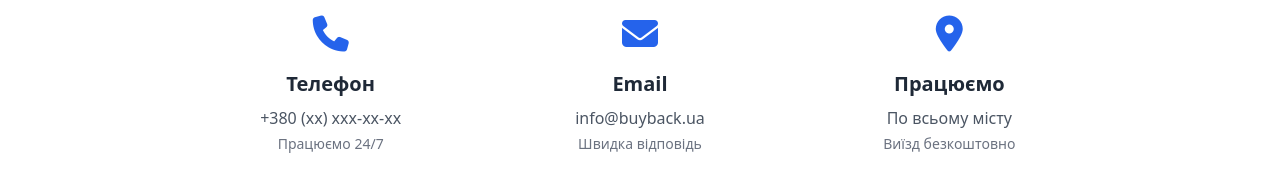
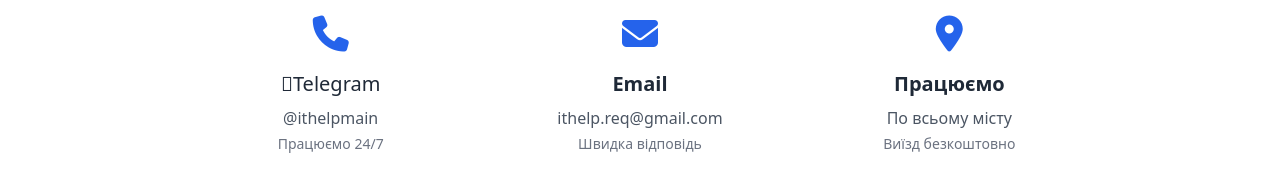
Before and after one commit to TurboPWNZ/overstock, a plain HTML site: page index.html in a window 1280 px wide. Shown: the part 2954-3134 px from the top of the page. Drawn offline with nearby package versions, Linux system fonts and the light colour scheme.

Commit message:
git update

```diff
--- a/index.html
+++ b/index.html
@@ -302,8 +302,8 @@
                         <div class="text-blue-600 text-4xl mb-4">
                             <i class="fas fa-phone"></i>
                         </div>
-                        <h3 class="text-xl font-semibold mb-2">Телефон</h3>
-                        <p class="text-gray-600">+380 (xx) xxx-xx-xx</p>
+                        <h3 class="text-xl fa-paper-plane mb-2">Telegram</h3>
+                        <p class="text-gray-600">@ithelpmain</p>
                         <p class="text-sm text-gray-500 mt-1">Працюємо 24/7</p>
                     </div>
 
@@ -312,7 +312,7 @@
                             <i class="fas fa-envelope"></i>
                         </div>
                         <h3 class="text-xl font-semibold mb-2">Email</h3>
-                        <p class="text-gray-600">info@buyback.ua</p>
+                        <p class="text-gray-600">ithelp.req@gmail.com</p>
                         <p class="text-sm text-gray-500 mt-1">Швидка відповідь</p>
                     </div>
 
```
